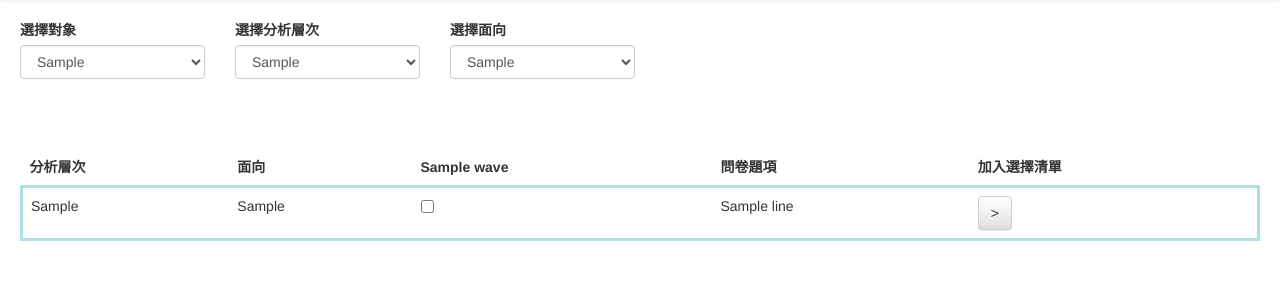
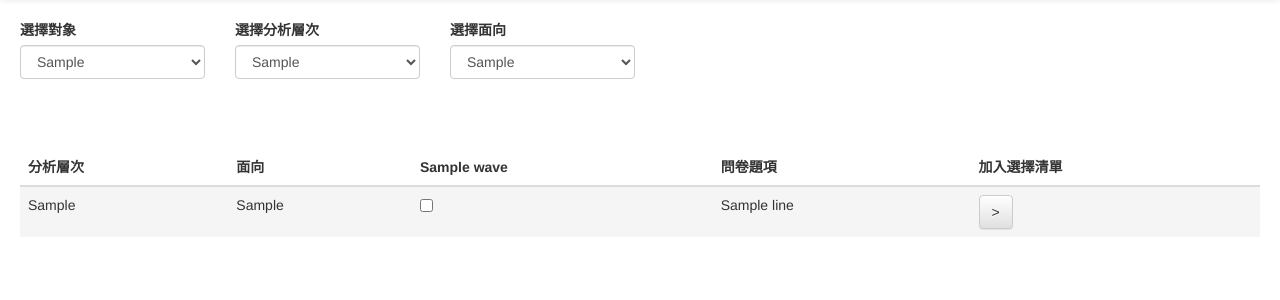
Before and after one commit to j129008/questionnaire-management-system, a Django app: template templates/subject.html in a window 1280 px wide. Shown: the part 52-352 px from the top of the page. Run offline with Django 3.2, Linux system fonts and the light colour scheme; the template is opened without the code that fills it: most values are stand-ins (such as "Sample title", 1, 10 or a date in 2020); some libraries are stand-ins or nearby versions.

Commit message:
change appearance of ques set

```diff
--- a/templates/subject.html
+++ b/templates/subject.html
@@ -99,9 +99,9 @@
                <tbody>
                   {% for line in output %}
                      {% if line.question_top|length > 0 %}
-                        <tr style="border: 3px solid powderblue">
+                        <tr class="active">
                         {% if line.question_top == line.question %}
-                           <tr style="border: 7px solid powderblue;">
+                           <tr class="info">
                         {% endif %}
                      {%else%}
                         <tr>
```
